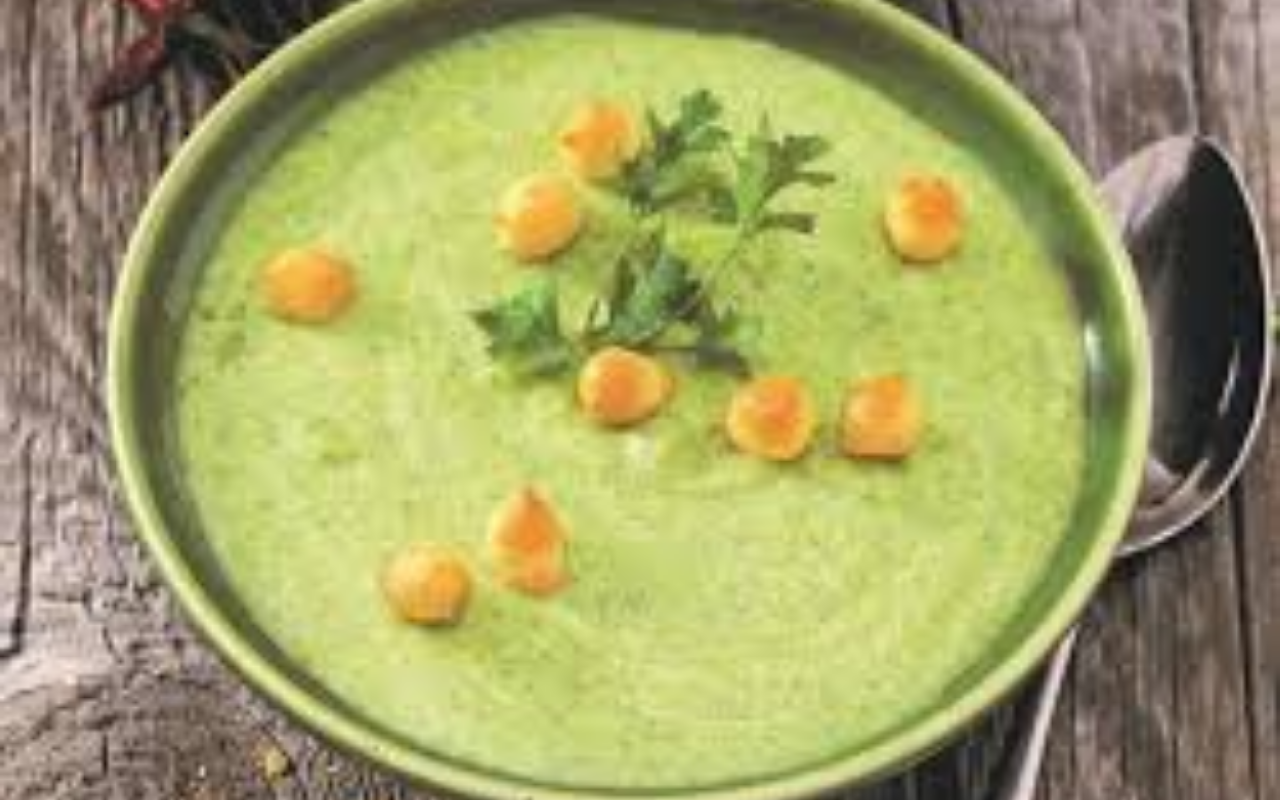
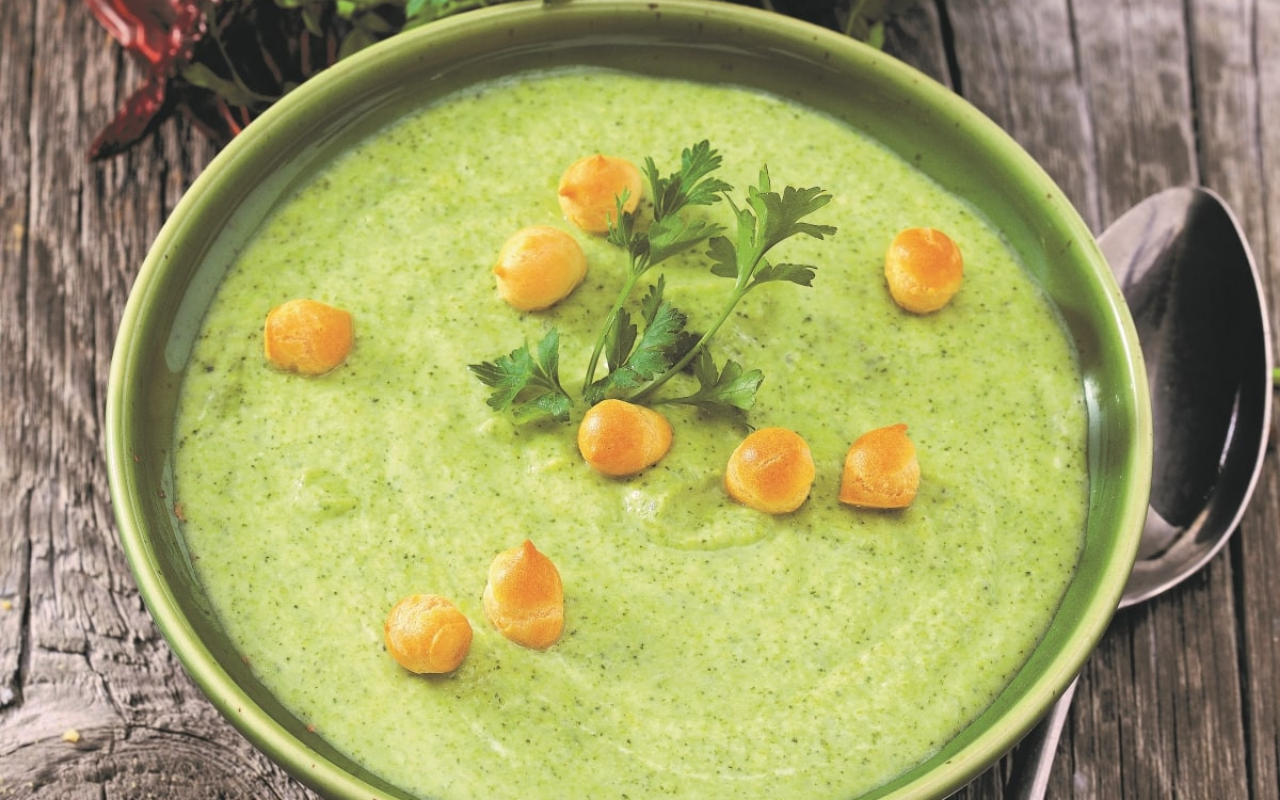
Before and after one commit to emkacztoja/zupa48.pl, a plain HTML site: page index.html in a window 1280 px wide. Drawn offline with Linux system fonts and the light colour scheme.

Commit message:
updated zupa again

```diff
--- a/index.html
+++ b/index.html
@@ -9,7 +9,7 @@
 </head>
 
 <body>
-    <img id="full-screen-image" src="zupa.jpg" alt="Zupa Full Screen">
+    <img id="full-screen-image" src="zupa.jpeg" alt="Zupa Full Screen">
     <script src="script.js"></script>
 </body>
 
```
Also changed, not shown: zupa.jpeg (added), zupa.jpg (deleted).
